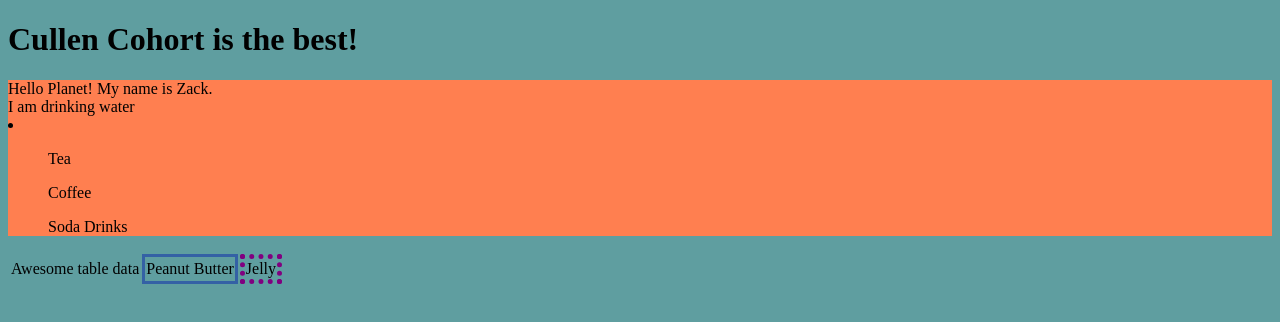
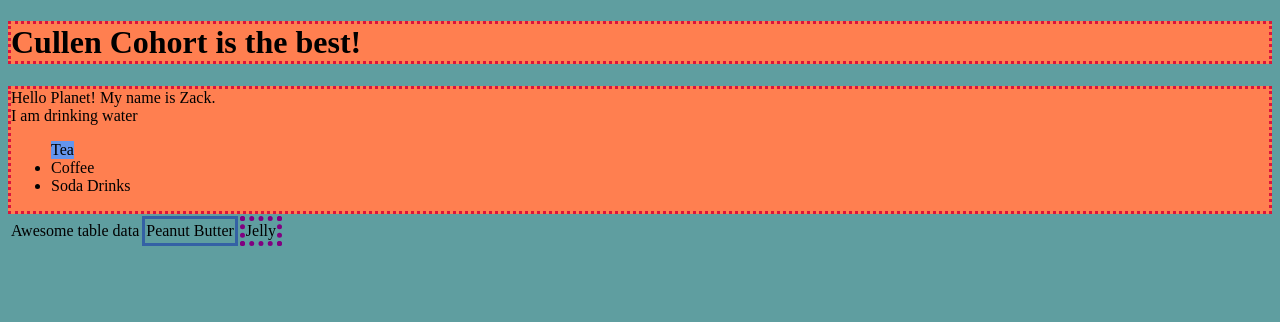
Before and after one commit to BuriedinDreams/Practice-from-class, a plain HTML site: page index.html in a window 1280 px wide. Drawn offline with Linux system fonts and the light colour scheme.

Commit message:
learning about padding, margins, etc.

```diff
--- a/index.html
+++ b/index.html
@@ -7,23 +7,23 @@
     <title>Cullen practice</title>
   </head>
   <body>
-    <h1>Cullen Cohort is the best!</h1>
+    <h1 class="Special">Cullen Cohort is the best!</h1>
 
     <div class="Special">
       Hello Planet!
 
       <span> My name is Zack. </span>
       <div>I am drinking water</div>
-      <li>
-        <ul>
+      <ul>
+        <li>
           Tea
-        </ul>
-        <ul>
+        </li>
+        <li>
           Coffee
-        </ul>
-        <ul>
+        </li>
+        <li>
           Soda Drinks
-        </ul>
+        </li>
       </li>
     </div>
 
--- a/style.css
+++ b/style.css
@@ -12,4 +12,12 @@ body {
 
 .Special {
   background-color: coral;
+  border: dotted crimson;
+  /* display: inline-block; */
 }
+
+td.Special,
+li:first-child {
+  background-color: cornflowerblue;
+  display: inline-block;
+}
```
